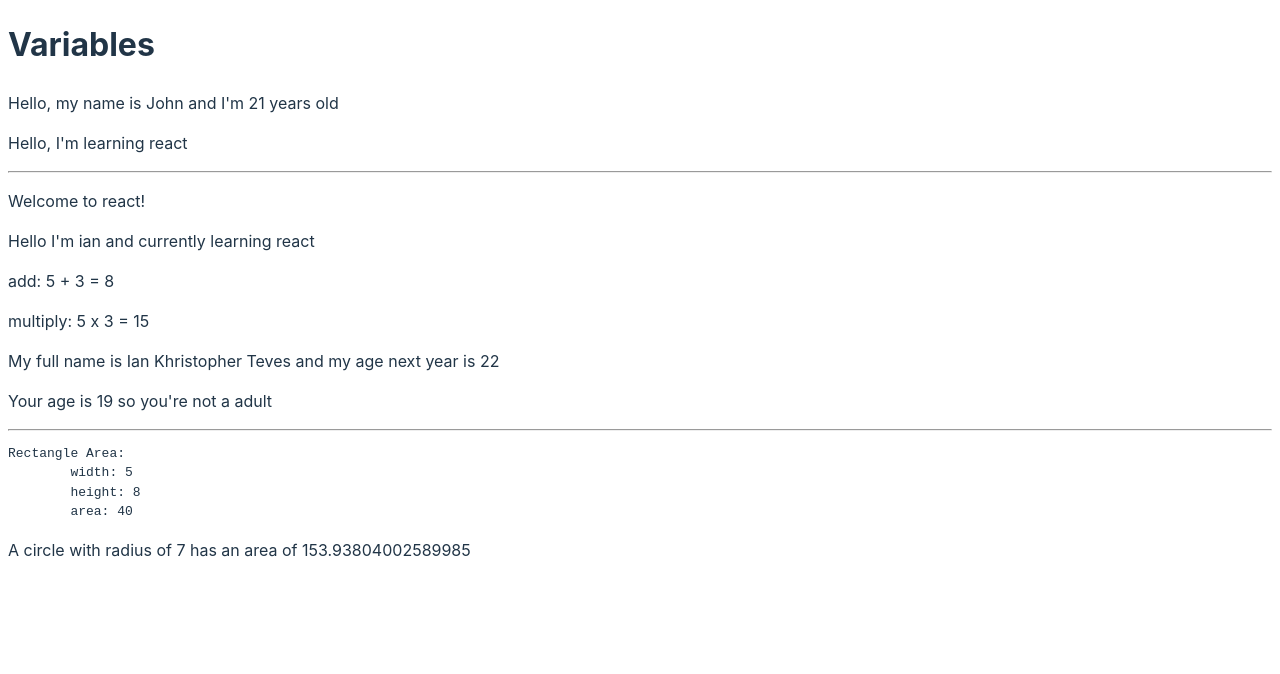
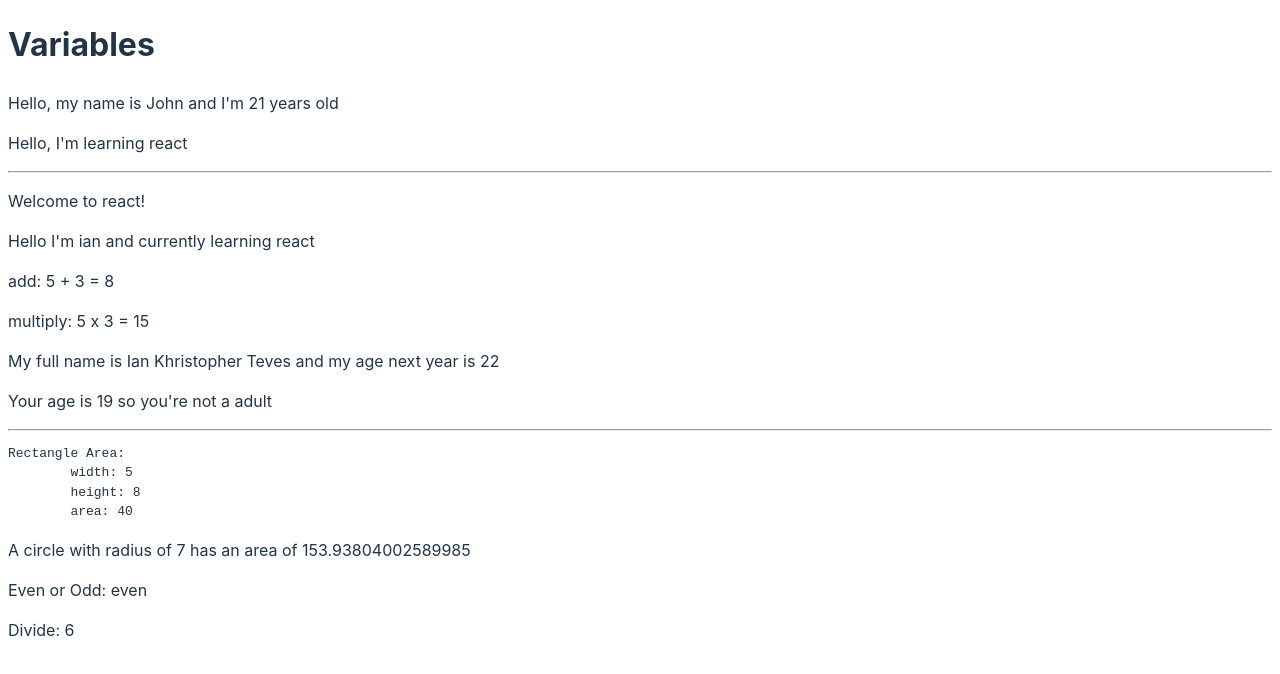
Before and after one commit to Iannn-dx/react-app, a React (Vite) app: page / in a window 1280 px wide. Shown: the top 674 px of the page. Built offline with nearby package versions, Linux system fonts and the light colour scheme.

Commit message:
day 2 basic functions and shortcut arrow functions

```diff
--- a/src/lessons/varFunctions.tsx
+++ b/src/lessons/varFunctions.tsx
@@ -54,9 +54,17 @@
         const area = Math.PI * radius ** 2;
 
         return `A circle with radius of ${radius} has an area of ${area}`;
+     }
 
+     const EvenOdd = (number) => {
+       if(number % 2 == 0 ){
+         return `even`;
+       } else{
+         return `odd`;
+       }
+     }
 
-     }
+     const divide = (a,b) => a / b;
 
     return(
         <div>
@@ -82,6 +90,9 @@
             <hr />
             <pre>Rectangle Area: {rectangleArea()}</pre>
             <p>{circle(7)}</p>
+
+            <p>Even or Odd: {EvenOdd(78)}</p>
+            <p>Divide: {divide(12,2)}</p>
         </div>
 
 
```
